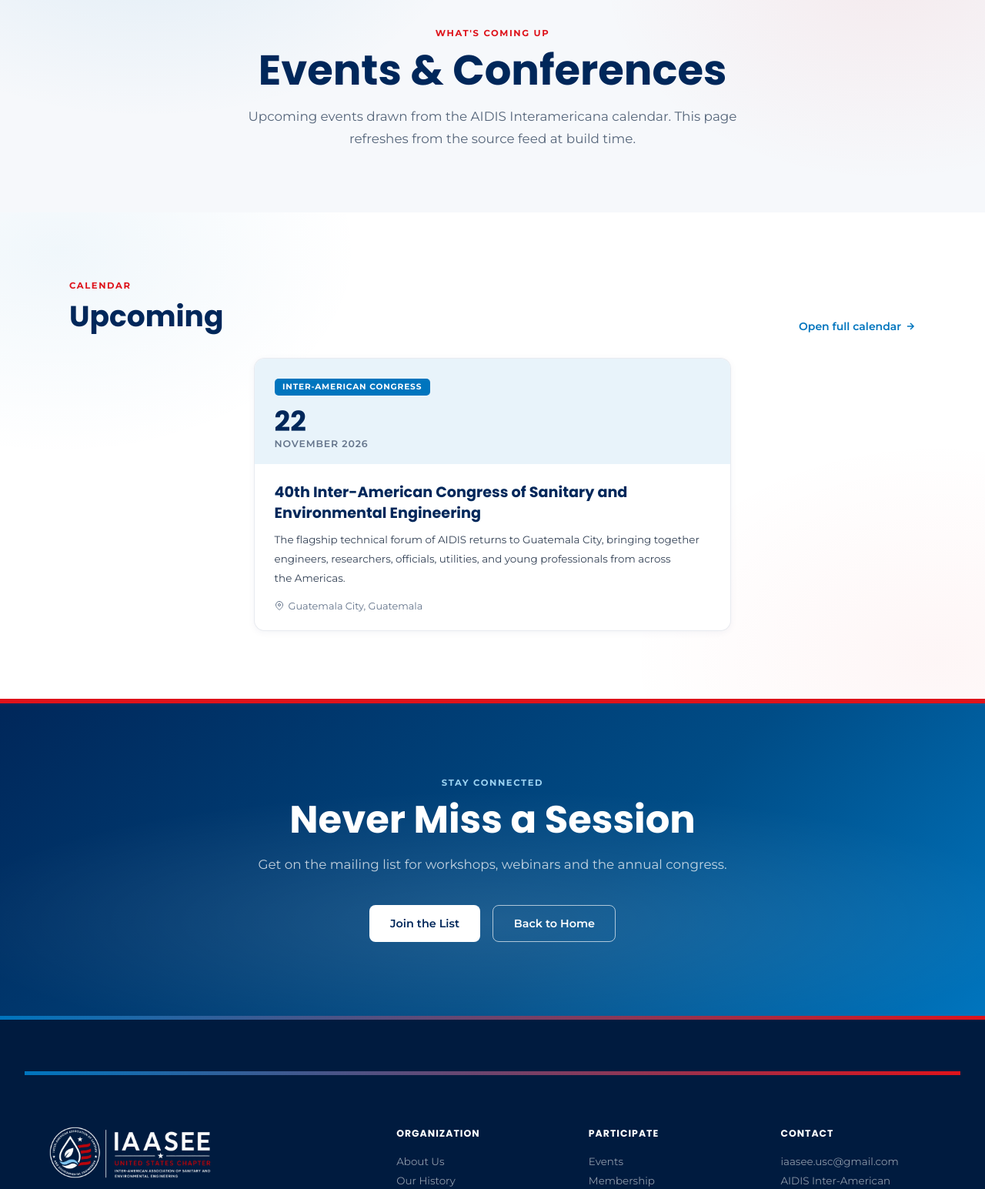
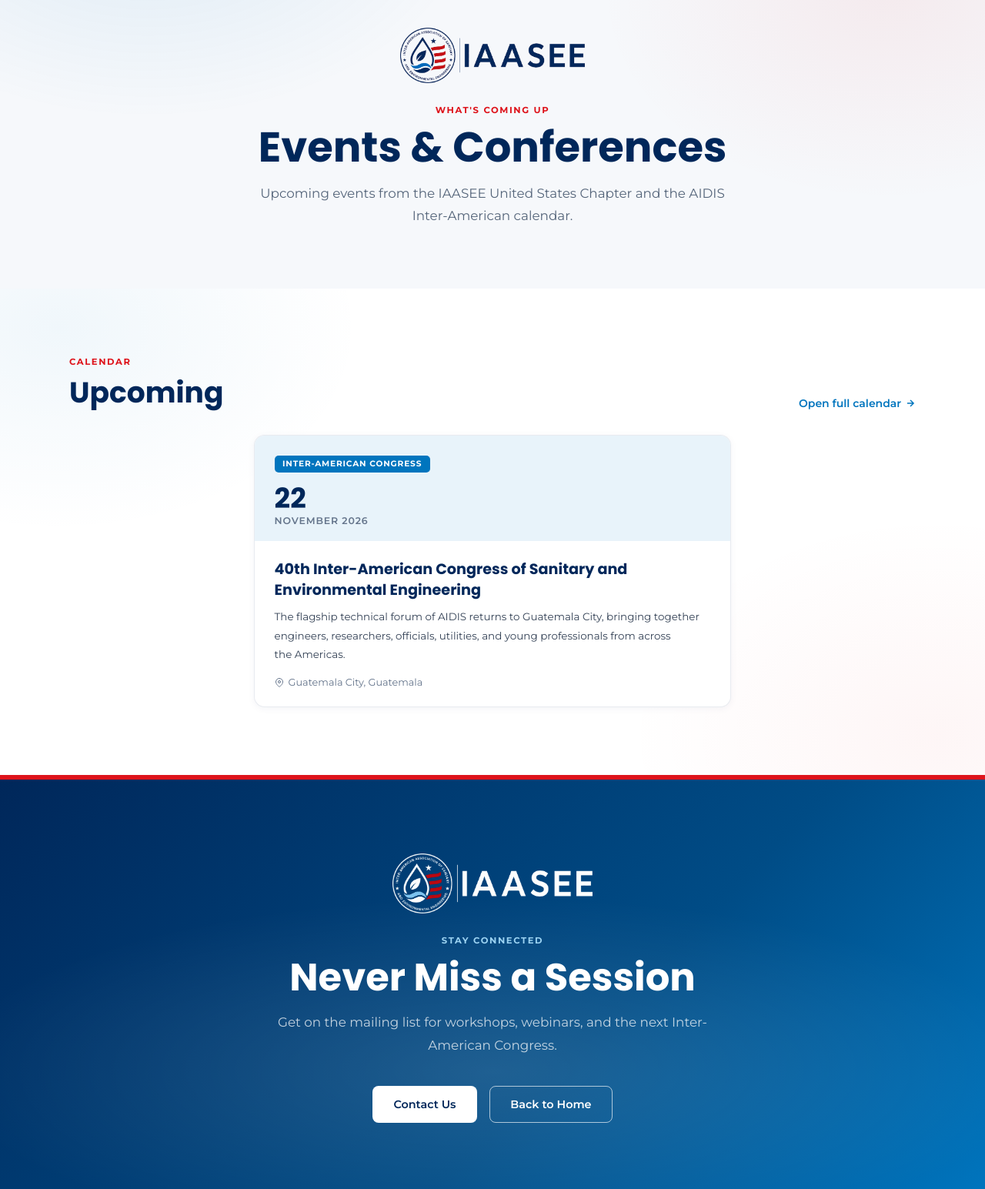
Before and after one commit to The-Mars-Guy/AIDIS-USA-TEMP, a website built with Vite: page events.html in a window 1280 px wide. Shown: the part 140-1685 px from the top of the page at 77% size. Built offline with nearby package versions, Linux system fonts and the light colour scheme.

Commit message:
feat: rebrand Events page
Use the IAASEE page-hero lockup, English calendar copy, and the shared white-logo CTA.

Ultraworked with [Sisyphus](https://github.com/code-yeongyu/oh-my-openagent)

Co-authored-by: Sisyphus <clio-agent@sisyphuslabs.ai>

```diff
--- a/events.html
+++ b/events.html
@@ -3,8 +3,9 @@
 <head>
 <meta charset="UTF-8">
 <meta name="viewport" content="width=device-width, initial-scale=1.0">
-<title>Events — AIDIS United States</title>
-<meta name="description" content="Upcoming AIDIS events and the hemispheric calendar, updated from the AIDIS feed.">
+<title>Events — IAASEE United States</title>
+<meta name="description" content="Upcoming events from the IAASEE United States Chapter and the AIDIS Inter-American calendar.">
+<link rel="icon" type="image/png" href="favicon.png">
 <link rel="preconnect" href="https://fonts.googleapis.com">
 <link rel="preconnect" href="https://fonts.gstatic.com" crossorigin>
 <link href="https://fonts.googleapis.com/css2?family=Poppins:wght@400;500;600;700&family=Montserrat:wght@400;500;600;700&display=swap" rel="stylesheet">
@@ -15,9 +16,10 @@
 
 <section class="page-hero">
   <div class="page-hero-inner">
+    <img class="page-hero-logo" src="iaasee-lockup.png" alt="IAASEE United States Chapter">
     <span class="section-eyebrow reveal">What's Coming Up</span>
     <h1 class="reveal d1">Events &amp; Conferences</h1>
-    <p class="reveal d2">Upcoming events drawn from the AIDIS Interamericana calendar. This page refreshes from the source feed at build time.</p>
+    <p class="reveal d2">Upcoming events from the IAASEE United States Chapter and the AIDIS Inter-American calendar.</p>
   </div>
 </section>
 
@@ -36,17 +38,18 @@
 
 <section class="join-cta">
   <div class="join-inner">
+    <img src="iaasee-lockup-white.png" alt="IAASEE United States Chapter" class="join-lockup">
     <div class="section-eyebrow reveal">Stay Connected</div>
     <h2 class="section-h reveal d1">Never Miss a Session</h2>
-    <p class="reveal d2">Get on the mailing list for workshops, webinars and the annual congress.</p>
+    <p class="reveal d2">Get on the mailing list for workshops, webinars, and the next Inter-American Congress.</p>
     <div class="join-btns">
-      <a href="contact.html" class="btn btn-primary reveal d2">Join the List</a>
+      <a href="contact.html" class="btn btn-primary reveal d2">Contact Us</a>
       <a href="index.html" class="btn btn-ghost reveal d3">Back to Home</a>
     </div>
   </div>
 </section>
 
-<footer id="site-footer"></footer>
+<div id="site-footer"></div>
 
 <script type="module" src="/src/main.js"></script>
 </body>
```
